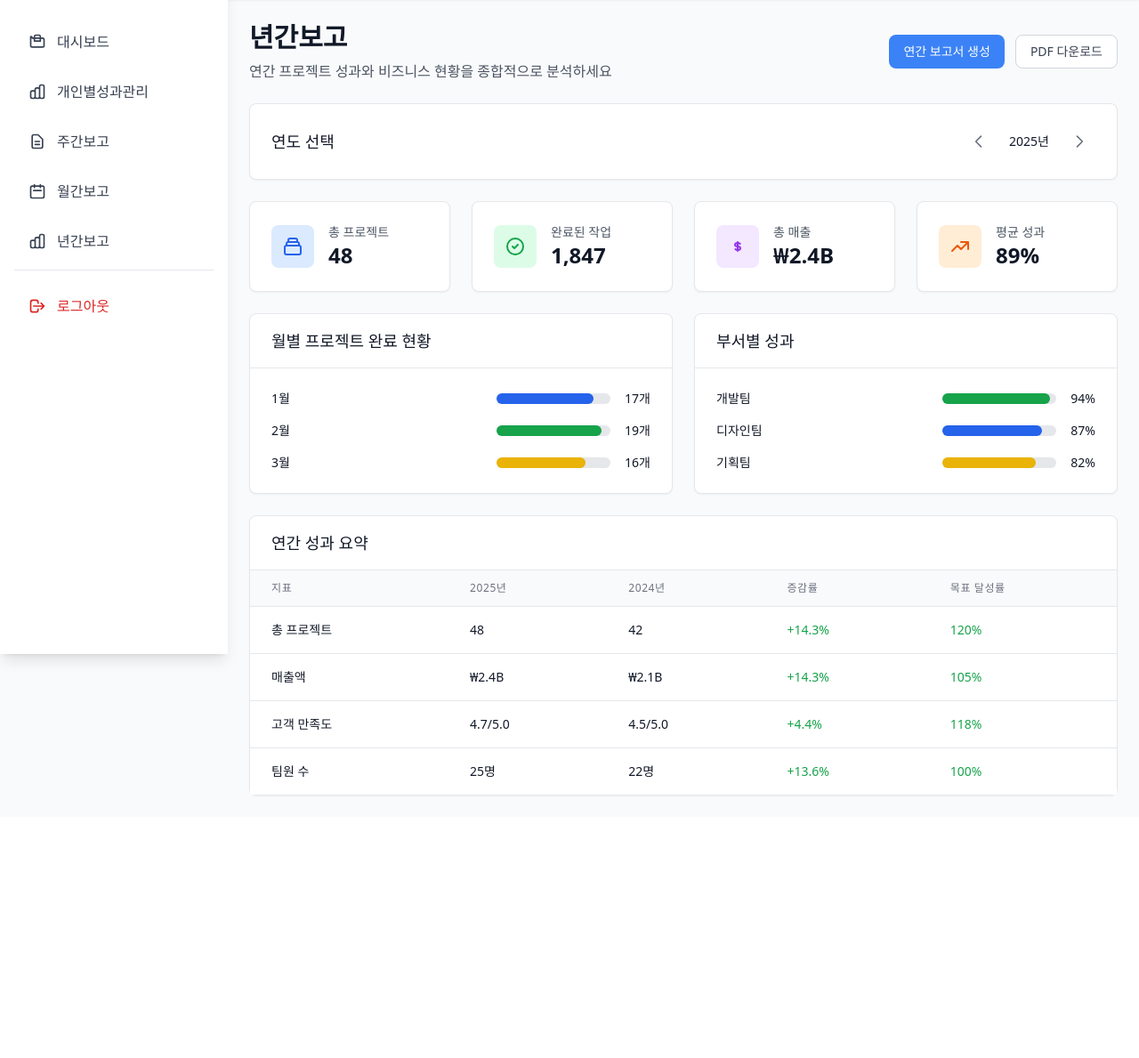
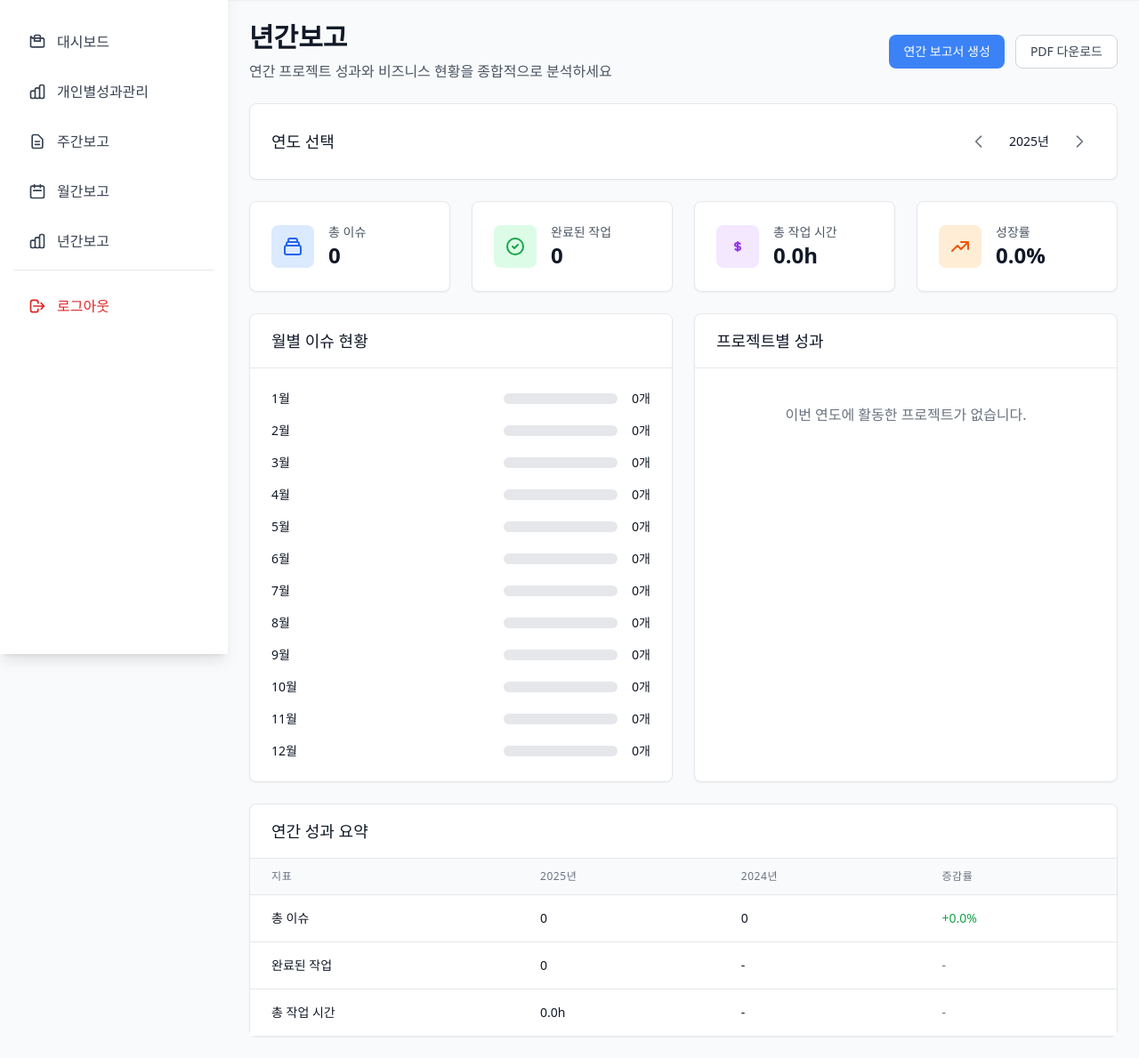
Before and after one commit to leeyonghe/redmine_admin, a Django app: page /yearly-report/ in a window 1280 px wide. Shown: the part 65-1254 px from the top of the page at 89% size. Before the commit the page ends 960 px from the top, so only its background shows below. Run offline with Django 4.2, Linux system fonts and the light colour scheme; a user stored in the database is signed in; tables that the repository leaves empty hold one stand-in row (values such as "Sample post"); parts of the project's set-up code (start-up, migrations or seed data) failed here and were passed over; some libraries are stand-ins or nearby versions.

Commit message:
Add dynamic data and year/month selection to monthly and yearly reports

```diff
--- a/redmine/urls.py
+++ b/redmine/urls.py
@@ -11,5 +11,7 @@ urlpatterns = [
     path('weekly-report/', views.weekly_report_view, name='weekly_report'),
     path('weekly-report/<int:year>/<int:week>/', views.weekly_report_view, name='weekly_report_with_week'),
     path('monthly-report/', views.monthly_report_view, name='monthly_report'),
+    path('monthly-report/<int:year>/<int:month>/', views.monthly_report_view, name='monthly_report_with_month'),
     path('yearly-report/', views.yearly_report_view, name='yearly_report'),
+    path('yearly-report/<int:year>/', views.yearly_report_view, name='yearly_report_with_year'),
 ]
--- a/redmine/views.py
+++ b/redmine/views.py
@@ -290,14 +290,34 @@ def weekly_report_view(request, year=None, week=None):
     return render(request, 'weekly_report.html', context)
 
 @login_required
-def monthly_report_view(request):
-    # 현재 달의 데이터
-    now = timezone.now()
-    start_of_month = now.replace(day=1, hour=0, minute=0, second=0, microsecond=0)
-    if now.month == 12:
-        end_of_month = now.replace(year=now.year + 1, month=1, day=1) - timedelta(days=1)
+def monthly_report_view(request, year=None, month=None):
+    # 월 파라미터가 없으면 현재 월 사용
+    if year is None or month is None:
+        now = timezone.now()
+        year = now.year
+        month = now.month
+
+    # 해당 월의 시작일과 종료일 계산
+    start_of_month = datetime(year, month, 1)
+    if month == 12:
+        end_of_month = datetime(year + 1, 1, 1) - timedelta(days=1)
     else:
-        end_of_month = now.replace(month=now.month + 1, day=1) - timedelta(days=1)
+        end_of_month = datetime(year, month + 1, 1) - timedelta(days=1)
+
+    # 이전 월과 다음 월 계산
+    if month == 1:
+        prev_month = 12
+        prev_year = year - 1
+    else:
+        prev_month = month - 1
+        prev_year = year
+
+    if month == 12:
+        next_month = 1
+        next_year = year + 1
+    else:
+        next_month = month + 1
+        next_year = year
 
     # 월간 통계
     monthly_issues = Issue.objects.filter(
@@ -335,8 +355,14 @@ def monthly_report_view(request):
     ).count()
 
     context = {
+        'year': year,
+        'month': month,
         'month_start': start_of_month,
         'month_end': end_of_month,
+        'prev_year': prev_year,
+        'prev_month': prev_month,
+        'next_year': next_year,
+        'next_month': next_month,
         'total_monthly_issues': monthly_issues.count(),
         'completed_monthly_issues': monthly_issues.filter(status_id=5).count(),
         'total_monthly_hours': monthly_time_entries.aggregate(total=Sum('hours'))['total'] or 0,
@@ -348,11 +374,19 @@ def monthly_report_view(request):
     return render(request, 'monthly_report.html', context)
 
 @login_required
-def yearly_report_view(request):
-    # 현재 연도의 데이터
-    now = timezone.now()
-    start_of_year = now.replace(month=1, day=1, hour=0, minute=0, second=0, microsecond=0)
-    end_of_year = now.replace(month=12, day=31, hour=23, minute=59, second=59, microsecond=999999)
+def yearly_report_view(request, year=None):
+    # 연도 파라미터가 없으면 현재 연도 사용
+    if year is None:
+        now = timezone.now()
+        year = now.year
+
+    # 해당 연도의 시작일과 종료일 계산
+    start_of_year = datetime(year, 1, 1)
+    end_of_year = datetime(year, 12, 31, 23, 59, 59, 999999)
+
+    # 이전 연도와 다음 연도 계산
+    prev_year = year - 1
+    next_year = year + 1
 
     # 연간 통계
     yearly_issues = Issue.objects.filter(
@@ -410,8 +444,11 @@ def yearly_report_view(request):
     ).count()
 
     context = {
+        'year': year,
         'year_start': start_of_year,
         'year_end': end_of_year,
+        'prev_year': prev_year,
+        'next_year': next_year,
         'total_yearly_issues': yearly_issues.count(),
         'completed_yearly_issues': yearly_issues.filter(status_id=5).count(),
         'total_yearly_hours': yearly_time_entries.aggregate(total=Sum('hours'))['total'] or 0,
--- a/templates/yearly_report.html
+++ b/templates/yearly_report.html
@@ -25,17 +25,17 @@
         <div class="flex items-center justify-between">
             <h3 class="text-lg font-medium text-gray-900">연도 선택</h3>
             <div class="flex items-center space-x-4">
-                <button class="p-2 text-gray-500 hover:text-gray-700">
+                <a href="{% url 'redmine:yearly_report_with_year' prev_year %}" class="p-2 text-gray-500 hover:text-gray-700">
                     <svg class="w-5 h-5" fill="none" stroke="currentColor" viewBox="0 0 24 24">
                         <path stroke-linecap="round" stroke-linejoin="round" stroke-width="2" d="M15 19l-7-7 7-7"></path>
                     </svg>
-                </button>
-                <span class="text-sm font-medium text-gray-900">2025년</span>
-                <button class="p-2 text-gray-500 hover:text-gray-700">
+                </a>
+                <span class="text-sm font-medium text-gray-900">{{ year }}년</span>
+                <a href="{% url 'redmine:yearly_report_with_year' next_year %}" class="p-2 text-gray-500 hover:text-gray-700">
                     <svg class="w-5 h-5" fill="none" stroke="currentColor" viewBox="0 0 24 24">
                         <path stroke-linecap="round" stroke-linejoin="round" stroke-width="2" d="M9 5l7 7-7 7"></path>
                     </svg>
-                </button>
+                </a>
             </div>
         </div>
     </div>
@@ -50,8 +50,8 @@
                     </svg>
                 </div>
                 <div class="ml-4">
-                    <p class="text-sm font-medium text-gray-600">총 프로젝트</p>
-                    <p class="text-2xl font-bold text-gray-900">48</p>
+                    <p class="text-sm font-medium text-gray-600">총 이슈</p>
+                    <p class="text-2xl font-bold text-gray-900">{{ total_yearly_issues }}</p>
                 </div>
             </div>
         </div>
@@ -65,7 +65,7 @@
                 </div>
                 <div class="ml-4">
                     <p class="text-sm font-medium text-gray-600">완료된 작업</p>
-                    <p class="text-2xl font-bold text-gray-900">1,847</p>
+                    <p class="text-2xl font-bold text-gray-900">{{ completed_yearly_issues }}</p>
                 </div>
             </div>
         </div>
@@ -78,8 +78,8 @@
                     </svg>
                 </div>
                 <div class="ml-4">
-                    <p class="text-sm font-medium text-gray-600">총 매출</p>
-                    <p class="text-2xl font-bold text-gray-900">₩2.4B</p>
+                    <p class="text-sm font-medium text-gray-600">총 작업 시간</p>
+                    <p class="text-2xl font-bold text-gray-900">{{ total_yearly_hours|floatformat:1 }}h</p>
                 </div>
             </div>
         </div>
@@ -92,8 +92,8 @@
                     </svg>
                 </div>
                 <div class="ml-4">
-                    <p class="text-sm font-medium text-gray-600">평균 성과</p>
-                    <p class="text-2xl font-bold text-gray-900">89%</p>
+                    <p class="text-sm font-medium text-gray-600">성장률</p>
+                    <p class="text-2xl font-bold text-gray-900">{{ issue_growth|floatformat:1 }}%</p>
                 </div>
             </div>
         </div>
@@ -103,74 +103,65 @@
     <div class="grid grid-cols-1 lg:grid-cols-2 gap-6">
         <div class="bg-white rounded-lg shadow-sm border border-gray-200">
             <div class="px-6 py-4 border-b border-gray-200">
-                <h3 class="text-lg font-medium text-gray-900">월별 프로젝트 완료 현황</h3>
+                <h3 class="text-lg font-medium text-gray-900">월별 이슈 현황</h3>
             </div>
             <div class="p-6">
                 <div class="space-y-4">
+                    {% for trend in monthly_trends %}
                     <div class="flex items-center justify-between">
-                        <span class="text-sm font-medium text-gray-900">1월</span>
+                        <span class="text-sm font-medium text-gray-900">{{ trend.month }}월</span>
                         <div class="flex items-center space-x-4">
                             <div class="w-32 bg-gray-200 rounded-full h-3">
-                                <div class="bg-blue-600 h-3 rounded-full" style="width: 85%"></div>
+                                {% if trend.percentage > 0 %}
+                                    <div class="bg-blue-600 h-3 rounded-full" style="width: {{ trend.percentage }}%"></div>
+                                {% else %}
+                                    <div class="bg-gray-300 h-3 rounded-full" style="width: 0%"></div>
+                                {% endif %}
                             </div>
-                            <span class="text-sm text-gray-900">17개</span>
+                            <span class="text-sm text-gray-900">{{ trend.issues }}개</span>
                         </div>
                     </div>
-                    <div class="flex items-center justify-between">
-                        <span class="text-sm font-medium text-gray-900">2월</span>
-                        <div class="flex items-center space-x-4">
-                            <div class="w-32 bg-gray-200 rounded-full h-3">
-                                <div class="bg-green-600 h-3 rounded-full" style="width: 92%"></div>
-                            </div>
-                            <span class="text-sm text-gray-900">19개</span>
-                        </div>
+                    {% empty %}
+                    <div class="text-center text-gray-500 py-4">
+                        이번 연도에 생성된 이슈가 없습니다.
                     </div>
-                    <div class="flex items-center justify-between">
-                        <span class="text-sm font-medium text-gray-900">3월</span>
-                        <div class="flex items-center space-x-4">
-                            <div class="w-32 bg-gray-200 rounded-full h-3">
-                                <div class="bg-yellow-500 h-3 rounded-full" style="width: 78%"></div>
-                            </div>
-                            <span class="text-sm text-gray-900">16개</span>
-                        </div>
-                    </div>
+                    {% endfor %}
                 </div>
             </div>
         </div>
 
         <div class="bg-white rounded-lg shadow-sm border border-gray-200">
             <div class="px-6 py-4 border-b border-gray-200">
-                <h3 class="text-lg font-medium text-gray-900">부서별 성과</h3>
+                <h3 class="text-lg font-medium text-gray-900">프로젝트별 성과</h3>
             </div>
             <div class="p-6">
                 <div class="space-y-4">
+                    {% for project in department_performance %}
                     <div class="flex items-center justify-between">
-                        <span class="text-sm font-medium text-gray-900">개발팀</span>
+                        <span class="text-sm font-medium text-gray-900">{{ project.name }}</span>
                         <div class="flex items-center space-x-4">
                             <div class="w-32 bg-gray-200 rounded-full h-3">
-                                <div class="bg-green-600 h-3 rounded-full" style="width: 94%"></div>
+                                {% if project.yearly_issues > 0 %}
+                                    {% widthratio project.completed_issues project.yearly_issues 100 as completion_rate %}
+                                    <div class="bg-green-600 h-3 rounded-full" style="width: {{ completion_rate }}%"></div>
+                                {% else %}
+                                    <div class="bg-gray-300 h-3 rounded-full" style="width: 0%"></div>
+                                {% endif %}
                             </div>
-                            <span class="text-sm text-gray-900">94%</span>
+                            <span class="text-sm text-gray-900">
+                                {% if project.yearly_issues > 0 %}
+                                    {% widthratio project.completed_issues project.yearly_issues 100 %}%
+                                {% else %}
+                                    0%
+                                {% endif %}
+                            </span>
                         </div>
                     </div>
-                    <div class="flex items-center justify-between">
-                        <span class="text-sm font-medium text-gray-900">디자인팀</span>
-                        <div class="flex items-center space-x-4">
-                            <div class="w-32 bg-gray-200 rounded-full h-3">
-                                <div class="bg-blue-600 h-3 rounded-full" style="width: 87%"></div>
-                            </div>
-                            <span class="text-sm text-gray-900">87%</span>
-                        </div>
+                    {% empty %}
+                    <div class="text-center text-gray-500 py-4">
+                        이번 연도에 활동한 프로젝트가 없습니다.
                     </div>
-                    <div class="flex items-center justify-between">
-                        <span class="text-sm font-medium text-gray-900">기획팀</span>
-                        <div class="flex items-center space-x-4">
-                            <div class="w-32 bg-gray-200 rounded-full h-3">
-                                <div class="bg-yellow-500 h-3 rounded-full" style="width: 82%"></div>
-                            </div>
-                            <span class="text-sm text-gray-900">82%</span>
-                        </div>
-                    </div>
+                    {% endfor %}
                 </div>
             </div>
         </div>
@@ -186,40 +177,31 @@
                 <thead class="bg-gray-50">
                     <tr>
                         <th class="px-6 py-3 text-left text-xs font-medium text-gray-500 uppercase tracking-wider">지표</th>
-                        <th class="px-6 py-3 text-left text-xs font-medium text-gray-500 uppercase tracking-wider">2025년</th>
-                        <th class="px-6 py-3 text-left text-xs font-medium text-gray-500 uppercase tracking-wider">2024년</th>
+                        <th class="px-6 py-3 text-left text-xs font-medium text-gray-500 uppercase tracking-wider">{{ year }}년</th>
+                        <th class="px-6 py-3 text-left text-xs font-medium text-gray-500 uppercase tracking-wider">{{ prev_year }}년</th>
                         <th class="px-6 py-3 text-left text-xs font-medium text-gray-500 uppercase tracking-wider">증감률</th>
-                        <th class="px-6 py-3 text-left text-xs font-medium text-gray-500 uppercase tracking-wider">목표 달성률</th>
                     </tr>
                 </thead>
                 <tbody class="bg-white divide-y divide-gray-200">
                     <tr>
-                        <td class="px-6 py-4 whitespace-nowrap text-sm font-medium text-gray-900">총 프로젝트</td>
-                        <td class="px-6 py-4 whitespace-nowrap text-sm text-gray-900">48</td>
-                        <td class="px-6 py-4 whitespace-nowrap text-sm text-gray-900">42</td>
-                        <td class="px-6 py-4 whitespace-nowrap text-sm text-green-600">+14.3%</td>
-                        <td class="px-6 py-4 whitespace-nowrap text-sm text-green-600">120%</td>
+                        <td class="px-6 py-4 whitespace-nowrap text-sm font-medium text-gray-900">총 이슈</td>
+                        <td class="px-6 py-4 whitespace-nowrap text-sm text-gray-900">{{ total_yearly_issues }}</td>
+                        <td class="px-6 py-4 whitespace-nowrap text-sm text-gray-900">{{ last_year_issues }}</td>
+                        <td class="px-6 py-4 whitespace-nowrap text-sm {% if issue_growth >= 0 %}text-green-600{% else %}text-red-600{% endif %}">
+                            {% if issue_growth >= 0 %}+{% endif %}{{ issue_growth|floatformat:1 }}%
+                        </td>
                     </tr>
                     <tr>
-                        <td class="px-6 py-4 whitespace-nowrap text-sm font-medium text-gray-900">매출액</td>
-                        <td class="px-6 py-4 whitespace-nowrap text-sm text-gray-900">₩2.4B</td>
-                        <td class="px-6 py-4 whitespace-nowrap text-sm text-gray-900">₩2.1B</td>
-                        <td class="px-6 py-4 whitespace-nowrap text-sm text-green-600">+14.3%</td>
-                        <td class="px-6 py-4 whitespace-nowrap text-sm text-green-600">105%</td>
+                        <td class="px-6 py-4 whitespace-nowrap text-sm font-medium text-gray-900">완료된 작업</td>
+                        <td class="px-6 py-4 whitespace-nowrap text-sm text-gray-900">{{ completed_yearly_issues }}</td>
+                        <td class="px-6 py-4 whitespace-nowrap text-sm text-gray-900">-</td>
+                        <td class="px-6 py-4 whitespace-nowrap text-sm text-gray-500">-</td>
                     </tr>
                     <tr>
-                        <td class="px-6 py-4 whitespace-nowrap text-sm font-medium text-gray-900">고객 만족도</td>
-                        <td class="px-6 py-4 whitespace-nowrap text-sm text-gray-900">4.7/5.0</td>
-                        <td class="px-6 py-4 whitespace-nowrap text-sm text-gray-900">4.5/5.0</td>
-                        <td class="px-6 py-4 whitespace-nowrap text-sm text-green-600">+4.4%</td>
-                        <td class="px-6 py-4 whitespace-nowrap text-sm text-green-600">118%</td>
-                    </tr>
-                    <tr>
-                        <td class="px-6 py-4 whitespace-nowrap text-sm font-medium text-gray-900">팀원 수</td>
-                        <td class="px-6 py-4 whitespace-nowrap text-sm text-gray-900">25명</td>
-                        <td class="px-6 py-4 whitespace-nowrap text-sm text-gray-900">22명</td>
-                        <td class="px-6 py-4 whitespace-nowrap text-sm text-green-600">+13.6%</td>
-                        <td class="px-6 py-4 whitespace-nowrap text-sm text-green-600">100%</td>
+                        <td class="px-6 py-4 whitespace-nowrap text-sm font-medium text-gray-900">총 작업 시간</td>
+                        <td class="px-6 py-4 whitespace-nowrap text-sm text-gray-900">{{ total_yearly_hours|floatformat:1 }}h</td>
+                        <td class="px-6 py-4 whitespace-nowrap text-sm text-gray-900">-</td>
+                        <td class="px-6 py-4 whitespace-nowrap text-sm text-gray-500">-</td>
                     </tr>
                 </tbody>
             </table>
```
Also changed, not shown: templates/monthly_report.html (+45 -44 lines).
